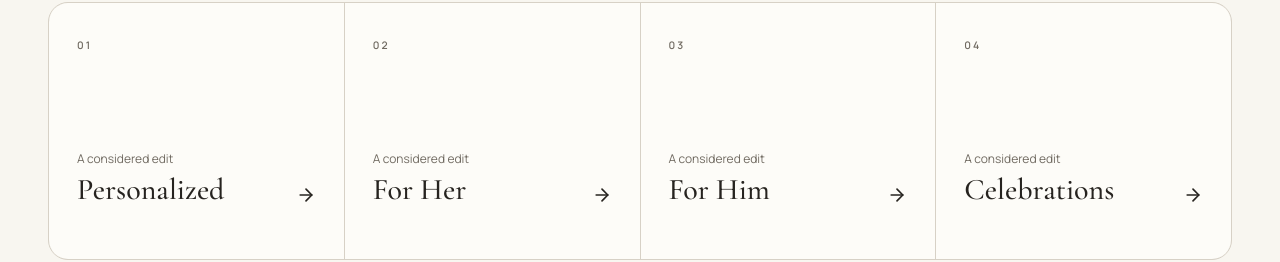
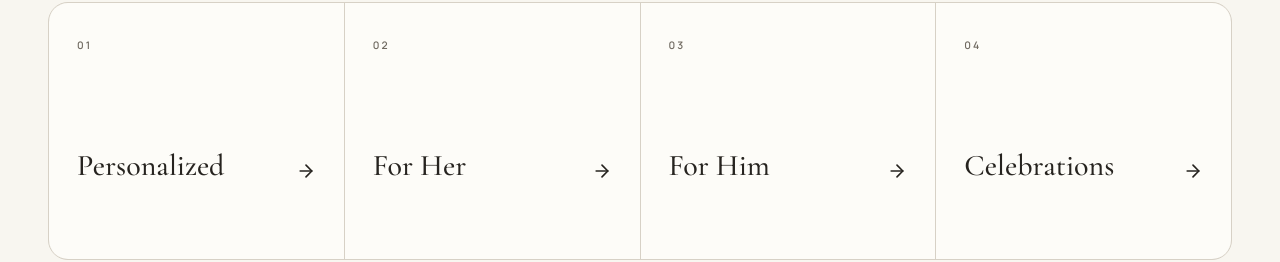
Before and after one commit to adilhusain01/Print-Gift, a Next.js app: page / in a window 1280 px wide. Shown: the part 1259-1521 px from the top of the page. Built offline with nearby package versions, Linux system fonts and the light colour scheme; no server answers; the database is empty.

Commit message:
refactor: simplify markup in category display for improved readability

```diff
--- a/src/app/page.tsx
+++ b/src/app/page.tsx
@@ -136,14 +136,9 @@ export default async function Home() {
                 0{index + 1}
               </span>
               <div className="mt-24 flex items-end justify-between gap-4">
-                <div>
-                  <p className="mb-2 text-xs text-muted-foreground">
-                    A considered edit
-                  </p>
-                  <h3 className="font-heading text-3xl leading-none">
-                    {category.name}
-                  </h3>
-                </div>
+                <h3 className="font-heading text-3xl leading-none">
+                  {category.name}
+                </h3>
                 <ArrowRight className="size-5 transition-transform group-hover:translate-x-1" />
               </div>
             </Link>
```
